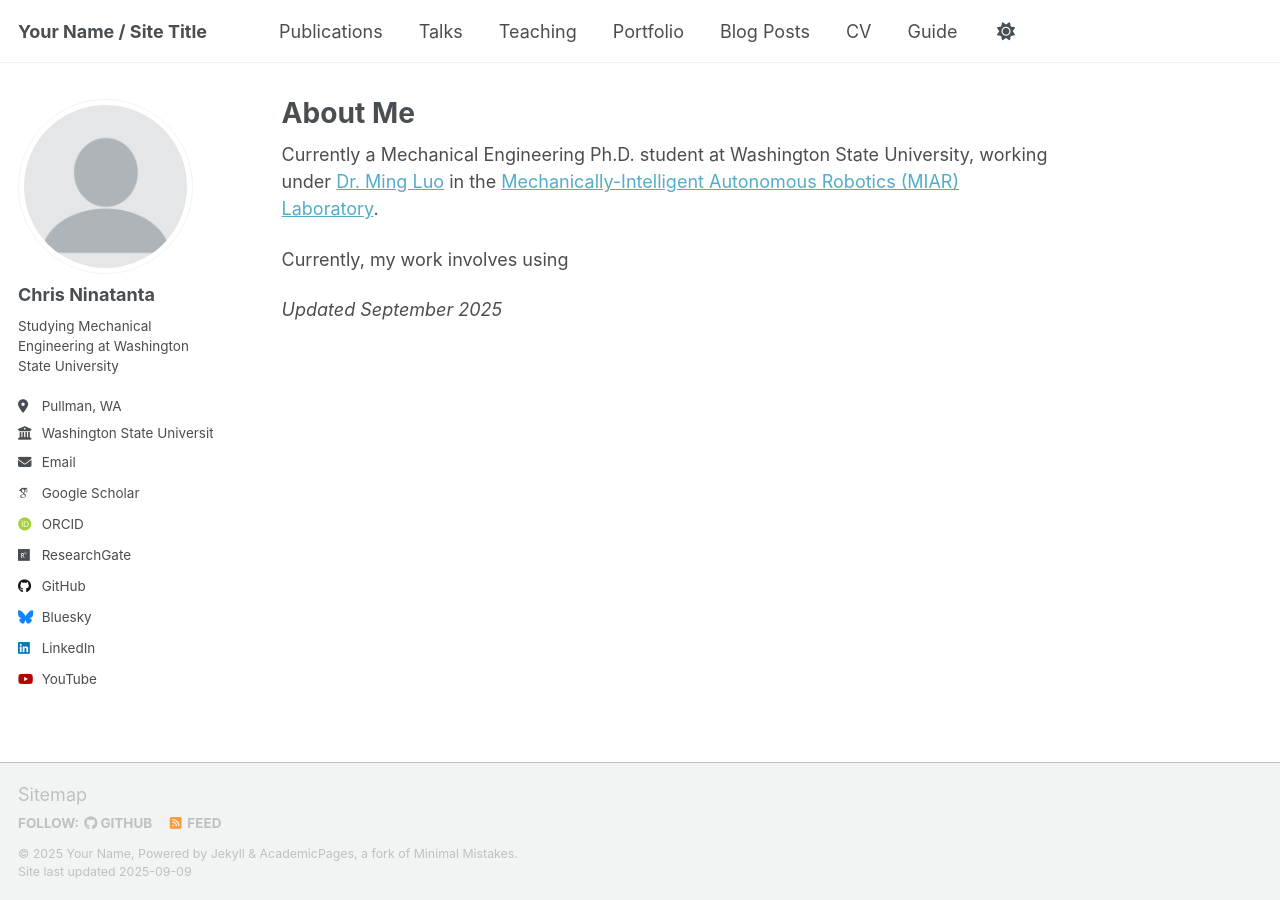
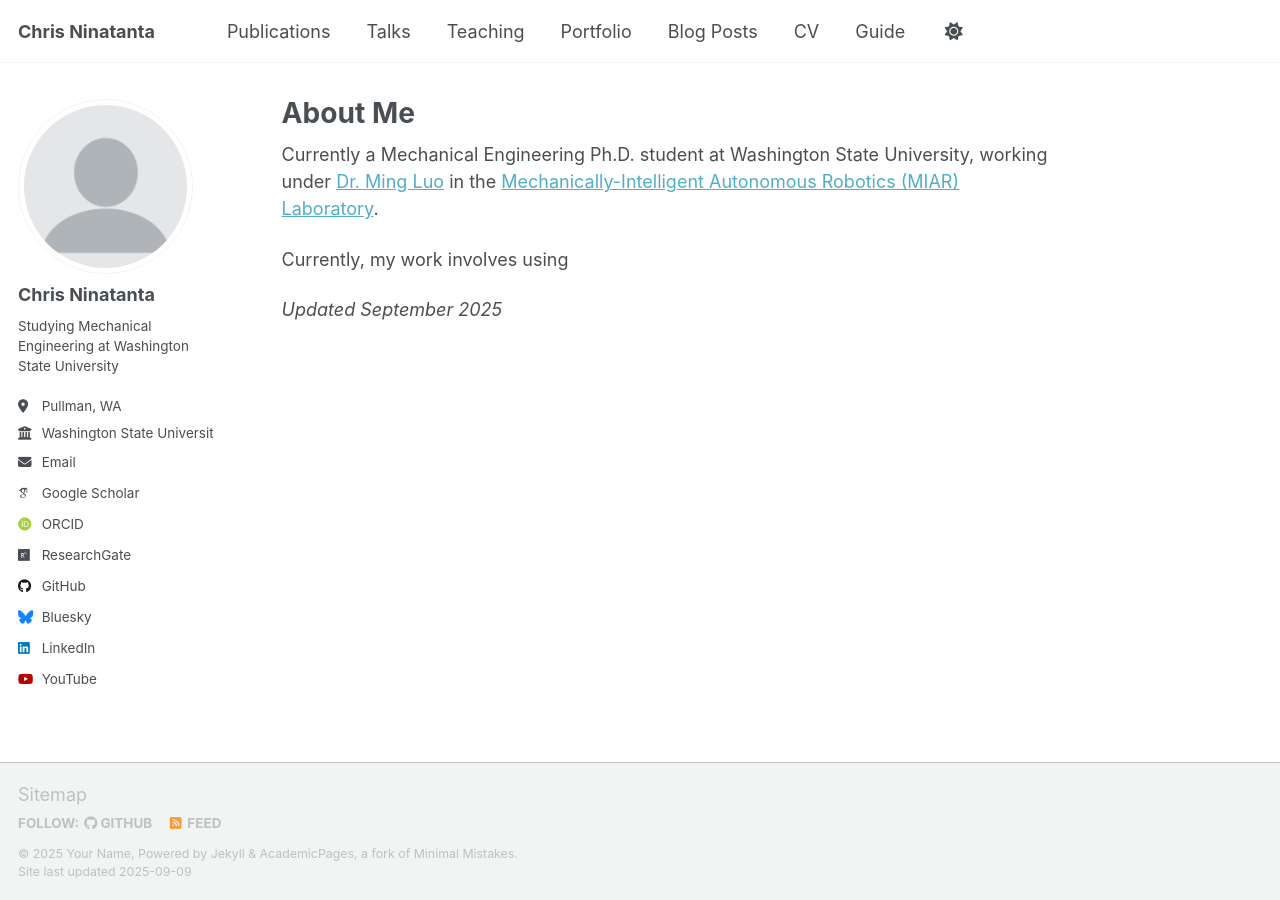
Before and after one commit to C-Ninatanta/c-ninatanta.github.io, a Jekyll site: the page built from _pages/about.md, in a window 1280 px wide. Built offline with Jekyll 4.4.1, drawn with Linux system fonts in a browser that asks for light colours; some web fonts are replaced; a script that is not in the unit is left out.

Commit message:
Update _config.yml

```diff
--- a/_config.yml
+++ b/_config.yml
@@ -9,11 +9,11 @@
 # Basic Site Settings
 locale                   : "en-US"
 site_theme               : "default" # Currently available options are "default", "air"
-title                    : "Your Name / Site Title"
+title                    : "Chris Ninatanta"
 title_separator          : "-"
 name                     : &name "Your Name"
 description              : &description "personal description"
-url                      : https://c-ninatanta.github.io # the base hostname & protocol for your site e.g. "https://[your GitHub username].github.io" or if you already have some other page hosted on Github then use "https://[your GitHub username].github.io/[Your Repo Name]"
+url                      : "https://c-ninatanta.github.io" # the base hostname & protocol for your site e.g. "https://[your GitHub username].github.io" or if you already have some other page hosted on Github then use "https://[your GitHub username].github.io/[Your Repo Name]"
 baseurl                  : "" # the subpath of your site, e.g. "/blog"
 repository               : "academicpages/academicpages.github.io"
 
@@ -30,6 +30,7 @@ author:
   employer         : "Washington State University"
   uri              : # URL
   email            : "C.Ninatanta@wsu.edu"
+  lab              : "https://labs.wsu.edu/miar/"
 
   # Academic websites
   academia         : # URL
```
